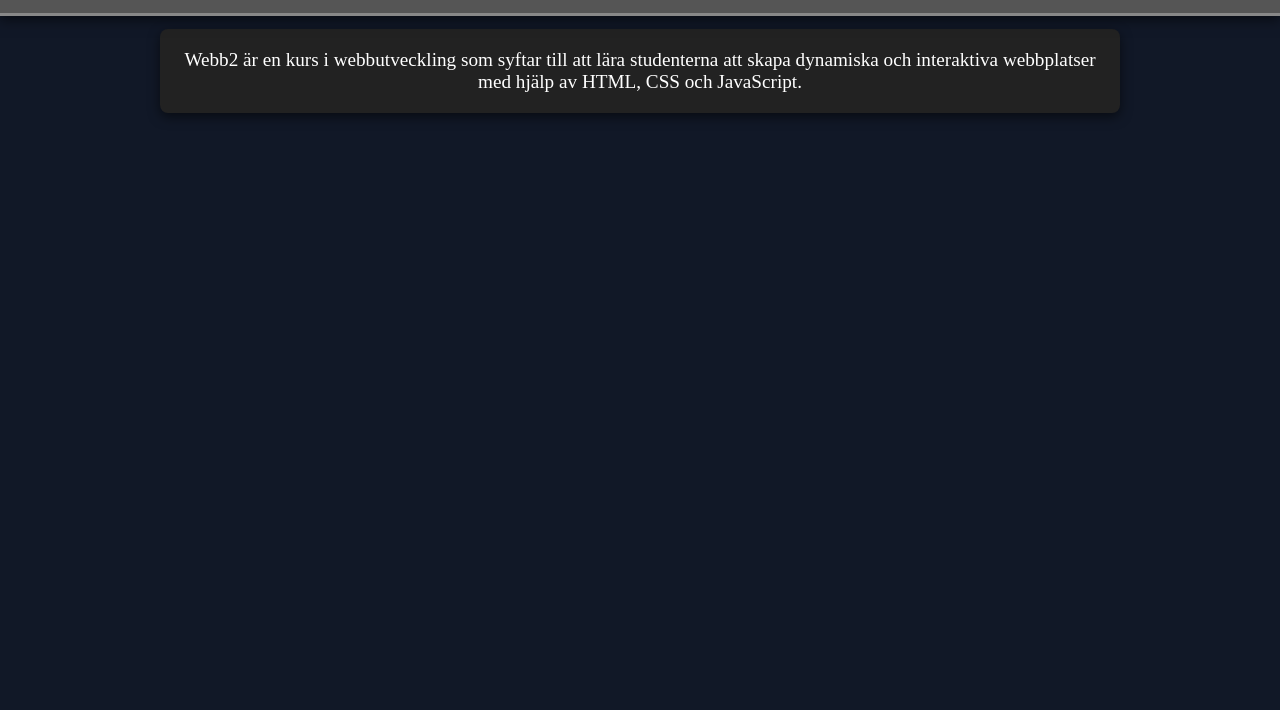
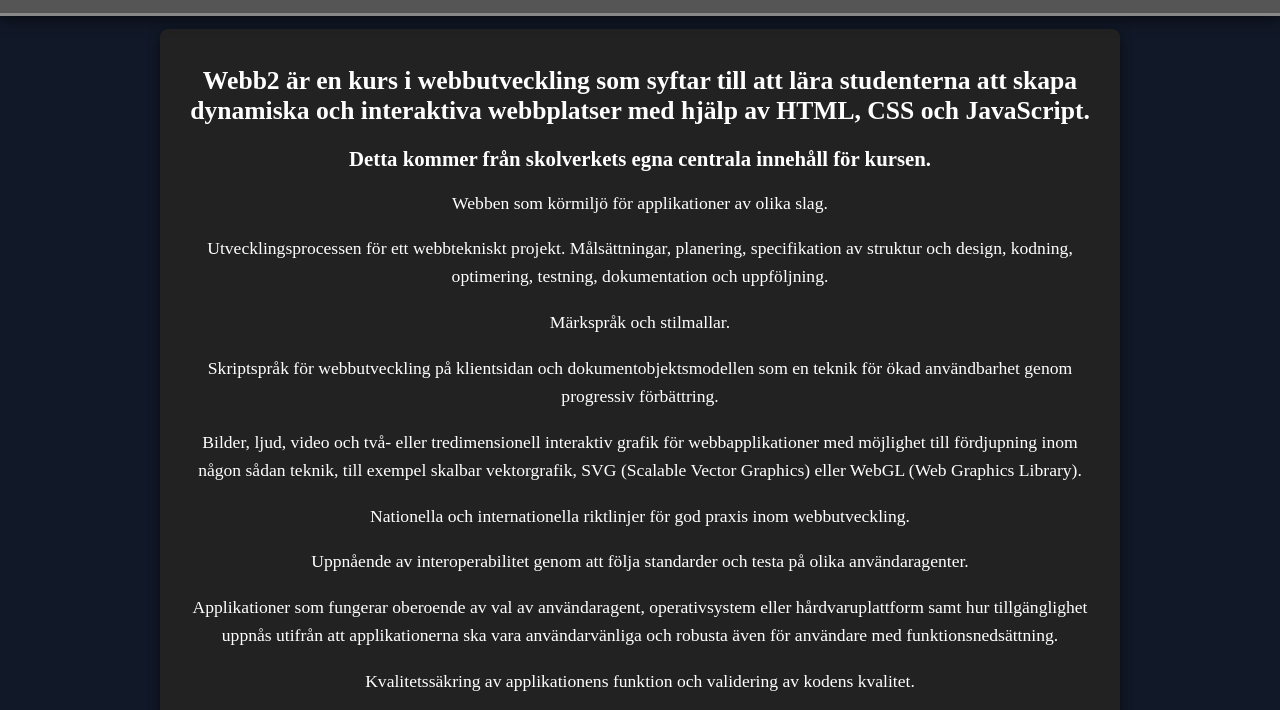
Before and after one commit to oliverht-git/webb2, a plain HTML site: page html/index.html in a window 1280 px wide. Shown: the part 71-781 px from the top of the page. Drawn offline with Linux system fonts and the light colour scheme; a script that the page names is missing.

Commit message:
jajajaja

```diff
--- a/css/style.css
+++ b/css/style.css
@@ -276,3 +276,26 @@ nav h1 {
     font-size: 1.2rem;
     font-family: 'new times roman';
 }
+
+
+.text-container h1{
+    font-size: 1.6rem;
+    margin-bottom: 20px;
+    color: white;
+    font-family: 'new times roman';
+}
+
+.text-container h3{
+    font-size: 1.3rem;
+    margin-bottom: 15px;
+    color: white;
+    font-family: 'new times roman';
+}
+
+
+.text-container p{
+    font-size: 1.1rem;
+    font-family: 'new times roman';
+    line-height: 1.6;
+    color: white;
+}
--- a/html/index.html
+++ b/html/index.html
@@ -19,12 +19,25 @@
 </nav>
 <body>
 
-
-<p class="text-container">Webb2 är en kurs i webbutveckling som syftar till att lära studenterna att skapa dynamiska och interaktiva webbplatser med hjälp av HTML, CSS och JavaScript.
+<div class="text-container">
+    <h1>Webb2 är en kurs i webbutveckling som syftar till att lära studenterna att skapa dynamiska och interaktiva webbplatser med hjälp av HTML, CSS och JavaScript.</h1>
+    <h3>Detta kommer från skolverkets egna centrala innehåll för kursen. </h3>
+    <p>Webben som körmiljö för applikationer av olika slag. </p>
+    <p>Utvecklingsprocessen för ett webbtekniskt projekt. Målsättningar, planering, specifikation av struktur och design, kodning, optimering, testning, dokumentation och uppföljning. </p>
+    <p>Märkspråk och stilmallar. </p>
+    <p>Skriptspråk för webbutveckling på klientsidan och dokumentobjektsmodellen som en teknik för ökad användbarhet genom progressiv förbättring.</p>
+    <p>Bilder, ljud, video och två- eller tredimensionell interaktiv grafik för webbapplikationer med möjlighet till fördjupning inom någon sådan teknik, till exempel skalbar vektorgrafik, SVG (Scalable Vector Graphics) eller WebGL (Web Graphics Library).</p>
+    <p>Nationella och internationella riktlinjer för god praxis inom webbutveckling.</p>
+    <p>Uppnående av interoperabilitet genom att följa standarder och testa på olika användaragenter.</p>
+    <p>Applikationer som fungerar oberoende av val av användaragent, operativsystem eller hårdvaruplattform samt hur tillgänglighet uppnås utifrån att applikationerna ska vara användarvänliga och robusta även för användare med funktionsnedsättning.</p>
+    <p>Kvalitetssäkring av applikationens funktion och validering av kodens kvalitet.</p>
+    <p>Lagar och andra bestämmelser som styr digital information, till exempel personuppgiftslagen och lagen om elektronisk kommunikation.</p>
+    <p>Vanliga attackvektorer mot webbapplikationer och åtgärder för att skapa säkerhet.</p>
+    <p>Terminologi inom området webbutveckling.</p>
+</div>
 
 
 
-</p>
 
 </body>
 <script src="script.js"></script>
```
Also changed, not shown: html/sida2.html (+10 -10 lines), html/sida3.html (+3 -0 lines).
